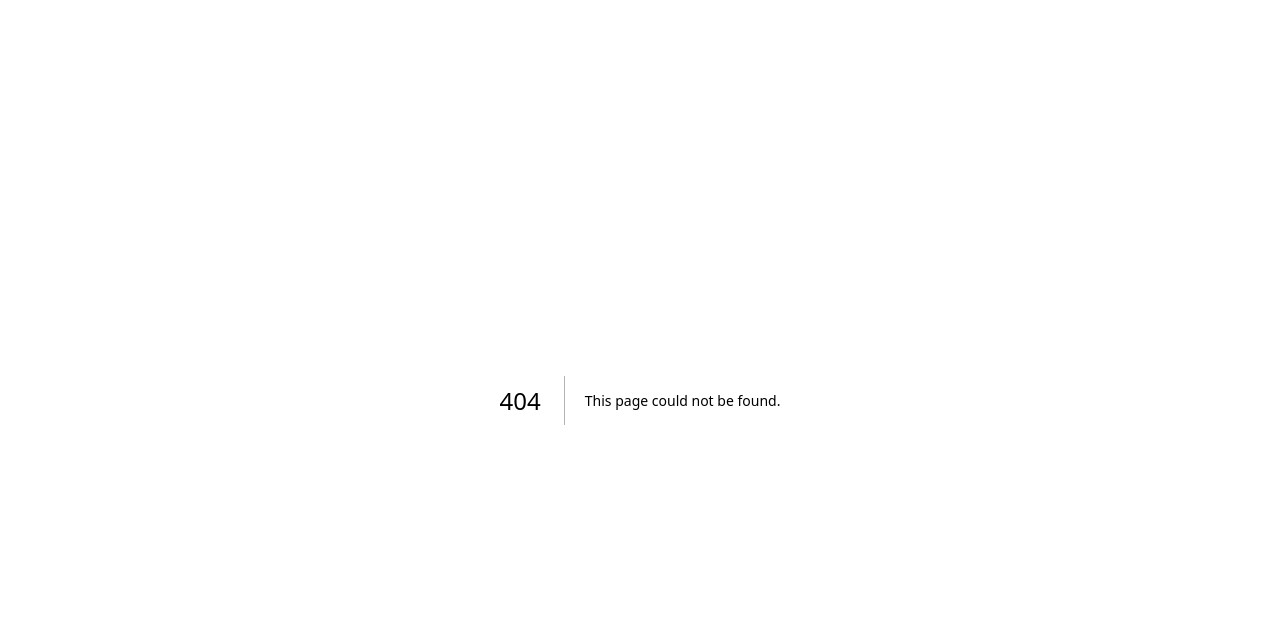
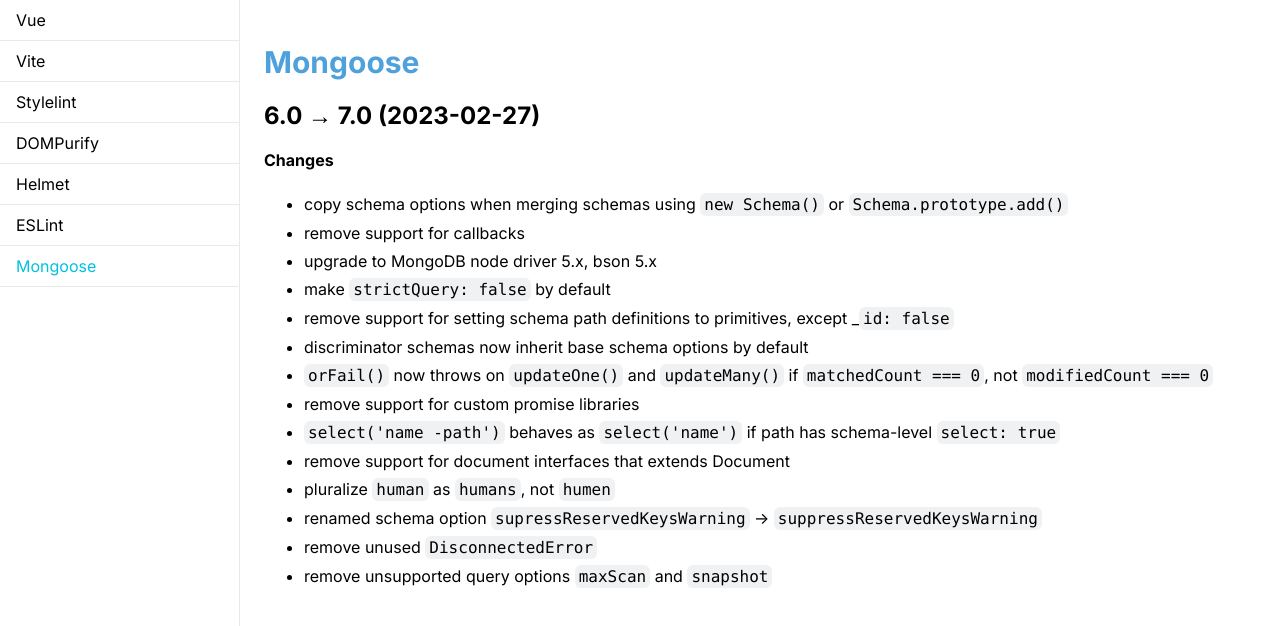
Before and after one commit to lovue/happy-upgrade, a Next.js app: page /mongoose in a window 1280 px wide. Before the commit this address had no page. Shown: the top 626 px of the page. Built offline with nearby package versions, Linux system fonts and the light colour scheme.

Commit message:
doc: mongoose page.

```diff
--- a/app/(primary)/layout.tsx
+++ b/app/(primary)/layout.tsx
@@ -11,6 +11,7 @@
   { name: 'DOMPurify', value: 'dompurify' },
   { name: 'Helmet', value: 'helmet' },
   { name: 'ESLint', value: 'eslint' },
+  { name: 'Mongoose', value: 'mongoose' },
 ]
 
 export default function PrimaryLayout({ children }: { children: React.ReactNode }) {
--- /dev/null
+++ b/app/(primary)/mongoose/page.mdx
@@ -0,0 +1,20 @@
+# [Mongoose](https://github.com/Automattic/mongoose/releases)
+
+## 6.0 → 7.0 (2023-02-27)
+
+**Changes**
+
+- copy schema options when merging schemas using `new Schema()` or `Schema.prototype.add()`
+- remove support for callbacks
+- upgrade to MongoDB node driver 5.x, bson 5.x
+- make `strictQuery: false` by default
+- remove support for setting schema path definitions to primitives, except _`id: false`
+- discriminator schemas now inherit base schema options by default
+- `orFail()` now throws on `updateOne()` and `updateMany()` if `matchedCount === 0`, not `modifiedCount === 0`
+- remove support for custom promise libraries
+- `select('name -path')` behaves as `select('name')` if path has schema-level `select: true`
+- remove support for document interfaces that extends Document
+- pluralize `human` as `humans`, not `humen`
+- renamed schema option `supressReservedKeysWarning` -> `suppressReservedKeysWarning`
+- remove unused `DisconnectedError`
+- remove unsupported query options `maxScan` and `snapshot`
--- a/app/layout.tsx
+++ b/app/layout.tsx
@@ -6,7 +6,7 @@
 
 export const metadata: Metadata = {
   title: 'Happy Upgrade',
-  description: 'Generated by create next app',
+  description: 'Help you upgrade your project dependencies happily.',
 }
 
 export default function RootLayout({
```
